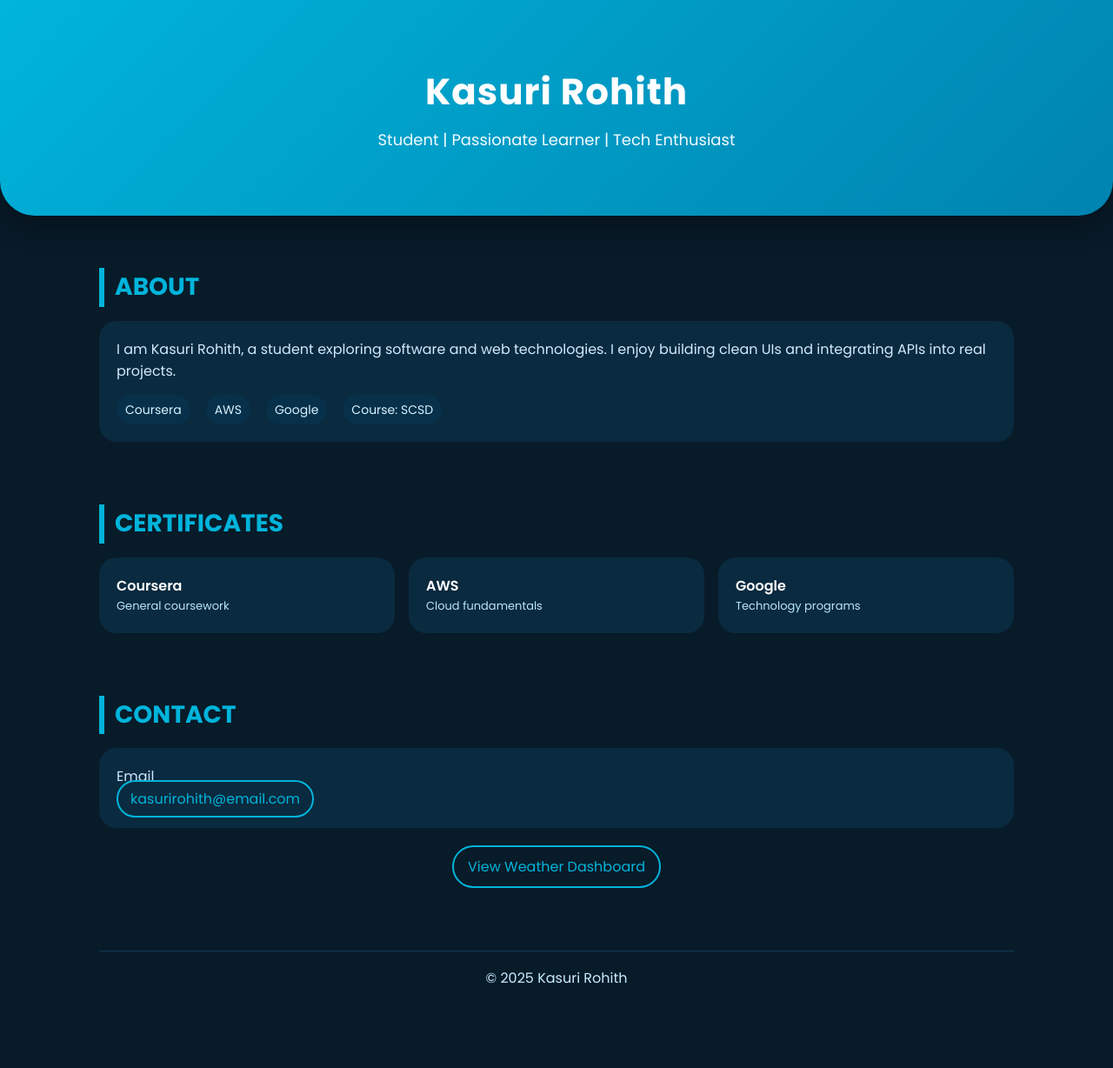
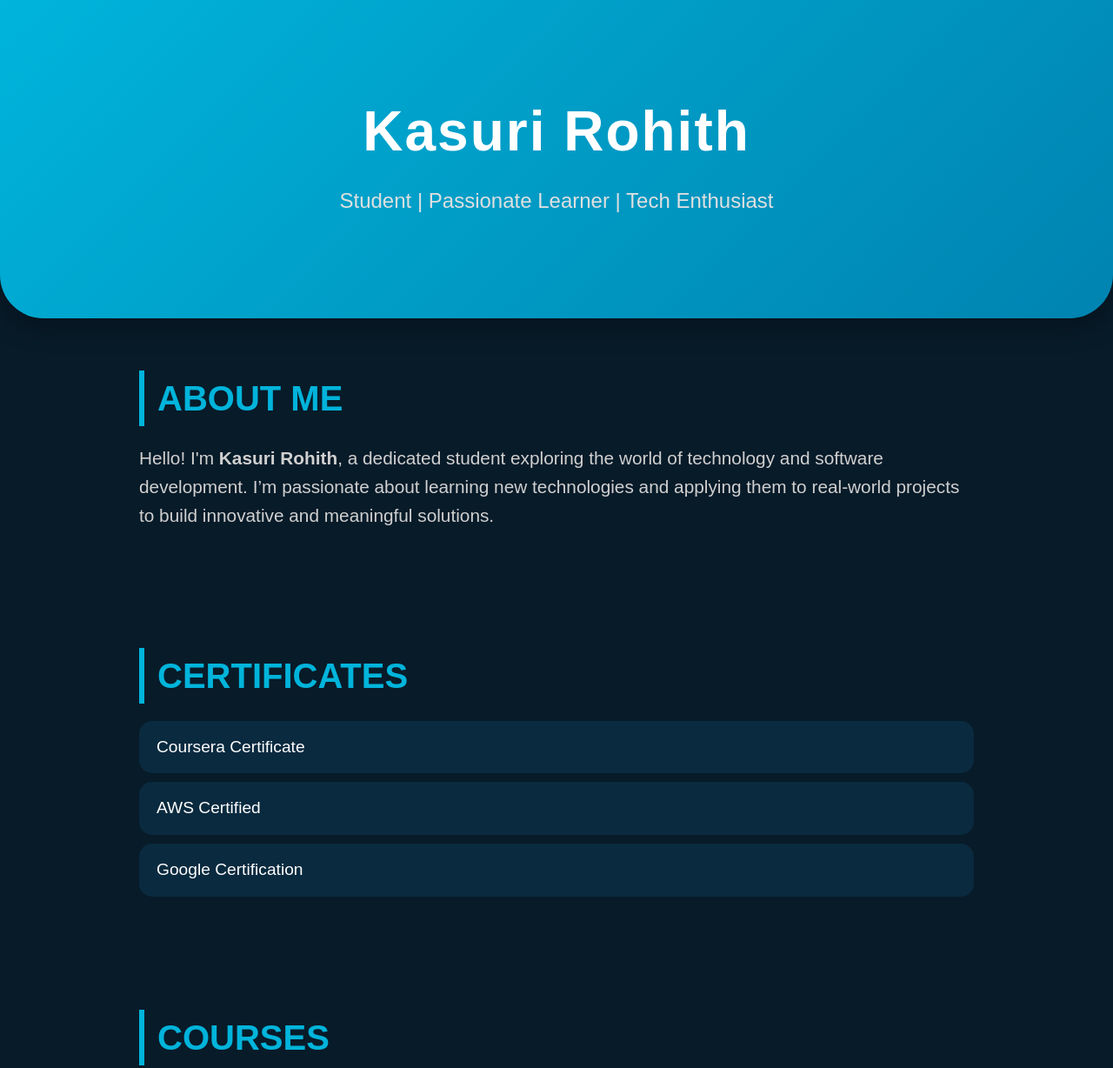
Before and after one commit to Kasurirohith/sesd10i2, a plain HTML site: page index.html in a window 1280 px wide. Shown: the top 1228 px of the page at 87% size. Before the commit the page ends 1180 px from the top, so only its background shows below. Drawn offline with Linux system fonts and the light colour scheme.

Commit message:
Refactor index.html for improved structure and style

```diff
--- a/index.html
+++ b/index.html
@@ -1,84 +1,164 @@
 <!DOCTYPE html>
 <html lang="en">
 <head>
-<meta charset="utf-8">
-<meta name="viewport" content="width=device-width, initial-scale=1">
+  <meta charset="UTF-8">
+  <meta name="viewport" content="width=device-width, initial-scale=1.0">
   <title>Kasuri Rohith | Portfolio</title>
-<link rel="preconnect" href="https://fonts.googleapis.com">
-<link href="https://fonts.googleapis.com/css2?family=Poppins:wght@400;600;700&display=swap" rel="stylesheet">
   <style>
-*{margin:0;padding:0;box-sizing:border-box;font-family:Poppins,system-ui,Arial}
-:root{--bg:#081b29;--card:#0a2a3f;--brand:#00b4db;--ink:#e8f3ff}
-body{background:var(--bg);color:#fff;line-height:1.6}
-.container{max-width:1100px;margin:0 auto;padding:24px}
-header{padding:72px 24px;text-align:center;background:linear-gradient(135deg,#00b4db,#0083b0);border-bottom-left-radius:40px;border-bottom-right-radius:40px;box-shadow:0 12px 32px rgba(0,0,0,.35)}
-h1{font-size:42px;font-weight:700;letter-spacing:1px}
-.tag{margin-top:8px;font-size:18px;color:#f2fbff}
-.section{padding:36px 0}
-.section h2{font-size:28px;color:var(--brand);border-left:6px solid var(--brand);padding-left:12px;margin-bottom:16px;text-transform:uppercase}
-.card{background:var(--card);border-radius:20px;padding:20px}
-.grid{display:grid;gap:16px}
-.grid.cols-2{grid-template-columns:repeat(2,minmax(0,1fr))}
-.grid.cols-3{grid-template-columns:repeat(3,minmax(0,1fr))}
-.badge{display:inline-block;background:#07304a;color:#d6f3ff;padding:6px 10px;border-radius:999px;font-size:14px;margin:4px 6px 0 0}
-p{color:#d0e9ff}
-a.btn,button.btn{display:inline-block;border:2px solid var(--brand);color:var(--brand);background:transparent;padding:10px 16px;border-radius:999px;text-decoration:none;transition:.25s;cursor:pointer}
-a.btn:hover,button.btn:hover{background:var(--brand);color:var(--bg);transform:translateY(-2px)}
-.row{display:flex;gap:12px;flex-wrap:wrap}
-.small{font-size:13px;color:#b9e6ff}
-.footer{border-top:1px solid #0f3a55;margin-top:36px;padding:18px 0;text-align:center;color:#c8ebff}
-.contact a{border:2px solid var(--brand);color:var(--brand);padding:8px 14px;border-radius:999px;text-decoration:none}
-.contact a:hover{background:var(--brand);color:var(--bg)}
-.weather-link{margin-top:20px;text-align:center}
-@media (max-width:1000px){.grid.cols-3{grid-template-columns:repeat(2,minmax(0,1fr))}}
-@media (max-width:720px){
-  .grid.cols-3,.grid.cols-2{grid-template-columns:1fr}
-  header{padding:56px 16px}
-  h1{font-size:34px}
+    * {
+      margin: 0;
+      padding: 0;
+      box-sizing: border-box;
+      font-family: "Poppins", sans-serif;
+    }
+
+    body {
+      background: #081b29;
+      color: #fff;
+      line-height: 1.6;
+    }
+
+    header {
+      text-align: center;
+      padding: 100px 20px;
+      background: linear-gradient(135deg, #00b4db, #0083b0);
+      border-bottom-left-radius: 50px;
+      border-bottom-right-radius: 50px;
+      box-shadow: 0 10px 30px rgba(0, 0, 0, 0.3);
+    }
+
+    h1 {
+      font-size: 4rem;
+      font-weight: 700;
+      letter-spacing: 2px;
+    }
+
+    .tagline {
+      font-size: 1.5rem;
+      color: #e0e0e0;
+      margin-top: 10px;
+    }
+
+    section {
+      padding: 60px 20px;
+      max-width: 1000px;
+      margin: 0 auto;
+    }
+
+    h2 {
+      color: #00b4db;
+      font-size: 2.5rem;
+      margin-bottom: 20px;
+      border-left: 6px solid #00b4db;
+      padding-left: 15px;
+      text-transform: uppercase;
+    }
+
+    p {
+      font-size: 1.3rem;
+      color: #d0d0d0;
+      margin-bottom: 15px;
+    }
+
+    ul {
+      list-style: none;
+      margin-top: 15px;
+    }
+
+    ul li {
+      background: #0a2a3f;
+      padding: 15px 20px;
+      margin: 10px 0;
+      border-radius: 15px;
+      font-size: 1.2rem;
+      transition: 0.3s;
+    }
+
+    ul li:hover {
+      background: #00b4db;
+      color: #081b29;
+      transform: scale(1.05);
+    }
+
+    .contact a {
+      display: inline-block;
+      margin-top: 15px;
+      color: #00b4db;
+      font-size: 1.2rem;
+      text-decoration: none;
+      border: 2px solid #00b4db;
+      padding: 10px 20px;
+      border-radius: 30px;
+      transition: 0.3s;
+    }
+
+    .contact a:hover {
+      background: #00b4db;
+      color: #081b29;
+      transform: scale(1.1);
+    }
+
+    footer {
+      text-align: center;
+      padding: 30px;
+      background: #0a2a3f;
+      font-size: 1rem;
+      margin-top: 60px;
+      border-top: 2px solid #00b4db;
+      letter-spacing: 1px;
+    }
+
+    @media (max-width: 768px) {
+      h1 {
+        font-size: 3rem;
+      }
+
+      h2 {
+        font-size: 2rem;
+      }
+
+      p, ul li {
+        font-size: 1.1rem;
+      }
+
+      .contact a {
+        font-size: 1rem;
+      }
     }
   </style>
 </head>
 <body>
   <header>
     <h1>Kasuri Rohith</h1>
-  <div class="tag">Student | Passionate Learner | Tech Enthusiast</div>
+    <p class="tagline">Student | Passionate Learner | Tech Enthusiast</p>
   </header>
 
-<div class="container">
-  <section class="section">
-    <h2>About</h2>
-    <div class="card">
-      <p>I am Kasuri Rohith, a student exploring software and web technologies. I enjoy building clean UIs and integrating APIs into real projects.</p>
-      <div class="row" style="margin-top:10px">
-        <span class="badge">Coursera</span>
-        <span class="badge">AWS</span>
-        <span class="badge">Google</span>
-        <span class="badge">Course: SCSD</span>
-      </div>
-    </div>
+  <section class="about">
+    <h2>About Me</h2>
+    <p>Hello! I'm <strong>Kasuri Rohith</strong>, a dedicated student exploring the world of technology and software development. I’m passionate about learning new technologies and applying them to real-world projects to build innovative and meaningful solutions.</p>
   </section>
 
-  <section class="section">
+  <section class="certificates">
     <h2>Certificates</h2>
-    <div class="grid cols-3">
-      <div class="card"><div style="font-weight:600">Coursera</div><p class="small">General coursework</p></div>
-      <div class="card"><div style="font-weight:600">AWS</div><p class="small">Cloud fundamentals</p></div>
-      <div class="card"><div style="font-weight:600">Google</div><p class="small">Technology programs</p></div>
-    </div>
+    <ul>
+      <li>Coursera Certificate</li>
+      <li>AWS Certified</li>
+      <li>Google Certification</li>
+    </ul>
   </section>
 
-  <section class="section">
-    <h2>Contact</h2>
-    <div class="card contact">
-      <p>Email</p>
-      <a href="mailto:kasurirohith@email.com">kasurirohith@email.com</a>
-    </div>
-    <div class="weather-link">
-      <a href="weather.html" class="btn">View Weather Dashboard</a>
-    </div>
+  <section class="courses">
+    <h2>Courses</h2>
+    <p>SCSD (Software Component and System Development)</p>
   </section>
 
-  <div class="footer">© 2025 Kasuri Rohith</div>
-</div>
+  <section class="contact">
+    <h2>Contact</h2>
+    <p>Email: <a href="mailto:kasurirohith@example.com">kasurirohith@example.com</a></p>
+  </section>
+
+  <footer>
+    <p>© 2025 Kasuri Rohith. All Rights Reserved.</p>
+  </footer>
 </body>
 </html>
```
Lines whose indentation alone changed are shown as unchanged.
